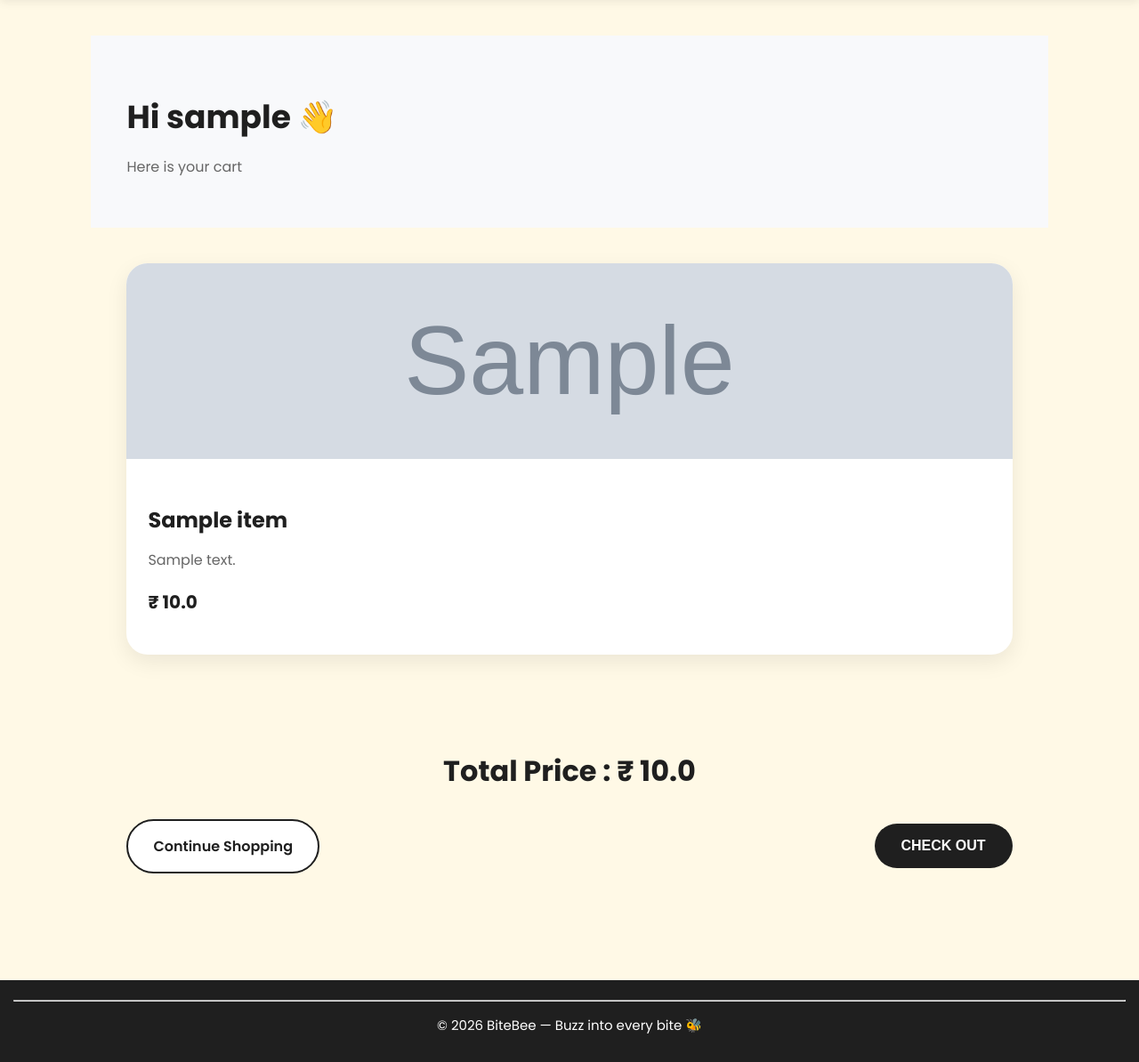
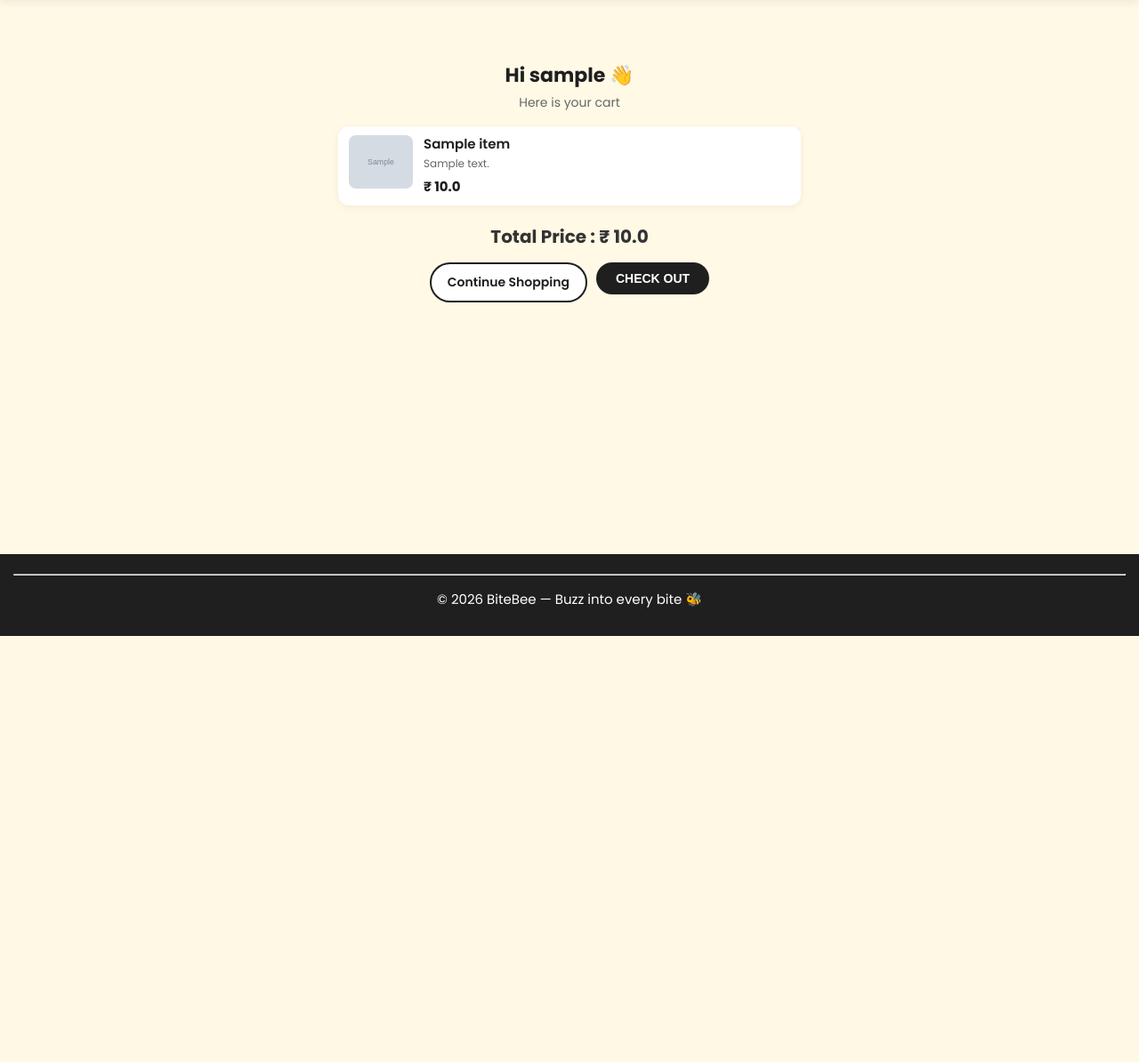
Before and after one commit to Jishanavk/BiteBee, a Django app: a page that uses delivery/templates/delivery/show_cart.html in a window 1280 px wide. Shown: the part 85-1279 px from the top of the page at 89% size. After the commit the page ends 800 px from the top, so only its background shows below. Run offline with Django 5.2, Linux system fonts and the light colour scheme; tables that the repository leaves empty hold one stand-in row (values such as "Sample post"); grey boxes marked "Sample" are stand-in pictures.

Commit message:
first commit

```diff
--- /dev/null
+++ b/delivery/static/cart.css
@@ -0,0 +1,123 @@
+/* Cart page — compact item rows */
+.cart-page {
+    max-width: 520px;
+    margin: 0 auto;
+    padding: 16px 12px 32px;
+}
+
+.cart-page .cart-header {
+    text-align: center;
+    padding: 12px 0 16px;
+    background: transparent;
+}
+
+.cart-page .cart-header h1 {
+    font-size: 22px;
+    margin: 0 0 4px;
+    color: #1f1f1f;
+}
+
+.cart-page .cart-header p {
+    margin: 0;
+    font-size: 14px;
+    color: #666;
+}
+
+.cart-items {
+    list-style: none;
+    margin: 0;
+    padding: 0;
+    display: flex;
+    flex-direction: column;
+    gap: 10px;
+}
+
+.cart-item {
+    display: flex;
+    align-items: flex-start;
+    gap: 12px;
+    background: #fff;
+    border-radius: 12px;
+    padding: 10px 12px;
+    box-shadow: 0 2px 10px rgba(0, 0, 0, 0.06);
+}
+
+.cart-item-img {
+    width: 72px !important;
+    height: 60px !important;
+    min-width: 72px;
+    max-width: 72px;
+    object-fit: cover;
+    border-radius: 8px;
+    display: block;
+}
+
+.cart-item-info {
+    flex: 1;
+    min-width: 0;
+}
+
+.cart-item-info h2 {
+    font-size: 15px;
+    font-weight: 600;
+    margin: 0 0 4px;
+    color: #1f1f1f;
+    line-height: 1.3;
+}
+
+.cart-item-desc {
+    font-size: 12px;
+    color: #666;
+    margin: 0 0 6px;
+    line-height: 1.35;
+    display: -webkit-box;
+    -webkit-line-clamp: 2;
+    -webkit-box-orient: vertical;
+    overflow: hidden;
+}
+
+.cart-item-price {
+    font-size: 15px;
+    font-weight: 700;
+    margin: 0;
+    color: #1f1f1f;
+}
+
+.cart-page .checkout-section {
+    text-align: center;
+    padding-top: 20px;
+}
+
+.cart-page .checkout-section h2 {
+    font-size: 20px;
+    margin: 0 0 14px;
+}
+
+.cart-page .cart-buttons {
+    display: flex;
+    flex-wrap: wrap;
+    justify-content: center;
+    gap: 10px;
+}
+
+.cart-page .continue-btn {
+    text-decoration: none;
+    background: #fff;
+    color: #1f1f1f;
+    padding: 10px 18px;
+    border-radius: 30px;
+    font-size: 14px;
+    font-weight: 600;
+    border: 2px solid #1f1f1f;
+}
+
+.cart-page .checkout-btn {
+    padding: 10px 22px;
+    border: none;
+    background: #1f1f1f;
+    color: #fff;
+    border-radius: 30px;
+    font-size: 14px;
+    font-weight: 600;
+    cursor: pointer;
+}
--- a/delivery/static/customer_menu.css
+++ b/delivery/static/customer_menu.css
@@ -165,97 +165,105 @@
 }
 
 /* SHOW CART */
-/* Header */
+.cart-page{
+    max-width:640px;
+    margin:0 auto;
+    padding:24px 20px 40px;
+}
+
 .cart-header{
-    padding:40px;
-    background:#f8f9fb;
+    padding:16px 0 20px;
+    text-align:center;
+    background:transparent;
 }
 
 .cart-header h1{
-    font-size:36px;
+    font-size:26px;
     color:#1f1f1f;
-    margin-bottom:10px;
+    margin-bottom:6px;
 }
 
 .cart-header p{
     color:#666;
+    font-size:15px;
 }
 
-/* Grid */
 .cart-grid{
-    display:grid;
-    grid-template-columns:repeat(auto-fit,minmax(320px,1fr));
-    gap:30px;
-    padding:40px;
+    display:flex;
+    flex-direction:column;
+    gap:12px;
 }
 
-/* Card */
 .cart-card{
+    display:flex;
+    align-items:center;
+    gap:14px;
     background:white;
-    border-radius:24px;
-    overflow:hidden;
-    box-shadow:0 8px 25px rgba(0,0,0,0.08);
-    transition:0.3s;
+    border-radius:14px;
+    padding:12px 14px;
+    box-shadow:0 4px 14px rgba(0,0,0,0.06);
+    transition:0.2s;
 }
 
 .cart-card:hover{
-    transform:translateY(-5px);
+    transform:translateY(-2px);
 }
 
-/* Image */
 .cart-card img{
-    width:100%;
-    height:220px;
+    width:88px;
+    height:72px;
     object-fit:cover;
+    border-radius:10px;
+    flex-shrink:0;
 }
 
-/* Content */
 .cart-content{
-    padding:24px;
+    padding:0;
+    flex:1;
+    min-width:0;
 }
 
-/* Title */
 .cart-content h2{
-    font-size:24px;
+    font-size:17px;
     color:#1f1f1f;
-    margin-bottom:12px;
+    margin-bottom:4px;
 }
 
-/* Description */
 .cart-description{
     color:#666;
-    line-height:1.5;
-    margin-bottom:18px;
+    font-size:13px;
+    line-height:1.4;
+    margin-bottom:6px;
+    display:-webkit-box;
+    -webkit-line-clamp:2;
+    -webkit-box-orient:vertical;
+    overflow:hidden;
 }
 
-/* Price */
 .cart-price{
-    font-size:20px;
+    font-size:16px;
     font-weight:700;
     color:#1f1f1f;
 }
 
-/* Checkout */
 .checkout-section{
-    padding:40px;
+    padding:24px 0 0;
     text-align:center;
 }
 
-/* Total */
 .checkout-section h2{
-    margin-bottom:25px;
-    font-size:32px;
+    margin-bottom:16px;
+    font-size:22px;
     color:#1f1f1f;
 }
 
-/* Button */
-/* Button container */
 .cart-buttons{
     display:flex;
-    justify-content:space-between;
+    flex-wrap:wrap;
+    justify-content:center;
     align-items:center;
-    gap:20px;
-    margin-top:30px;
+    gap:12px;
+    margin-top:16px;
 }
 
 /* Continue shopping button */
@@ -263,8 +271,9 @@
     text-decoration:none;
     background:white;
     color:#1f1f1f;
-    padding:16px 28px;
+    padding:12px 22px;
     border-radius:40px;
+    font-size:15px;
     font-weight:600;
     border:2px solid #1f1f1f;
     transition:0.3s;
@@ -278,10 +287,11 @@
 
 /* Checkout button */
 .checkout-btn{
-    padding:16px 30px;
+    padding:12px 24px;
     border:none;
     background:#1f1f1f;
     color:white;
+    font-size:15px;
     border-radius:40px;
     font-size:16px;
     font-weight:600;
@@ -383,6 +393,19 @@
 .pay-btn:hover{
     background:#333;
     transform:translateY(-2px);
+}
+
+/* Payment success message (orders page) */
+.payment-success-banner{
+    background:#dcfce7;
+    color:#166534;
+    padding:14px 20px;
+    border-radius:12px;
+    font-size:18px;
+    font-weight:600;
+    text-align:center;
+    margin-bottom:20px;
+    border:1px solid #86efac;
 }
 
 /* orders */
--- a/delivery/templates/delivery/checkout.html
+++ b/delivery/templates/delivery/checkout.html
@@ -53,7 +53,6 @@
     </div>
 </div>
 
-
     <script>
         var options = {
             "key": "{{ razorpay_key_id }}",
@@ -63,8 +62,7 @@
             "description": "Order Payment",
             "order_id": "{{ order_id }}",
             "handler": function (response) {
-                alert("Payment Successful!");
-                window.location.href = "{% url 'orders' username %}"
+                window.location.href = "{% url 'orders' username %}?paid=success";
             },
             "prefill": {
                 "name": "{{ username }}",
--- a/delivery/templates/delivery/orders.html
+++ b/delivery/templates/delivery/orders.html
@@ -14,6 +14,12 @@
         <div class="success-icon">
             ✅
         </div>
+
+        {% if payment_success %}
+        <p class="payment-success-banner">
+            Payment successful!
+        </p>
+        {% endif %}
 
         <h1>
             Thank you for your order, {{ username }}!
--- a/delivery/templates/delivery/show_cart.html
+++ b/delivery/templates/delivery/show_cart.html
@@ -4,69 +4,45 @@
 {% block title %}Show Cart{% endblock %}
 
 {% block extra_head %}
-<link rel="stylesheet" href="{% static 'customer_menu.css' %}">
+<link rel="stylesheet" href="{% static 'cart.css' %}">
 {% endblock %}
 
 {% block content %}
 
-<div class="cart-header">
+<div class="cart-page">
 
-    <h1>
-        Hi {{ username }} 👋
-    </h1>
+    <div class="cart-header">
+        <h1>Hi {{ username }} 👋</h1>
+        <p>Here is your cart</p>
+    </div>
 
-    <p>
-        Here is your cart
-    </p>
+    <ul class="cart-items">
+        {% for item in itemList %}
+        <li class="cart-item">
+            <img class="cart-item-img" src="{{ item.picture }}" alt="{{ item.name }}">
+            <div class="cart-item-info">
+                <h2>{{ item.name }}</h2>
+                <p class="cart-item-desc">{{ item.description }}</p>
+                <p class="cart-item-price">₹ {{ item.price }}</p>
+            </div>
+        </li>
+        {% endfor %}
+    </ul>
+
+    <div class="checkout-section">
+        <h2>Total Price : ₹ {{ total_price }}</h2>
+        <div class="cart-buttons">
+            {% if itemList %}
+            <a href="{% url 'view_menu' itemList.0.restaurant_id username %}" class="continue-btn">
+                Continue Shopping
+            </a>
+            {% endif %}
+            <form action="{% url 'checkout' username %}">
+                <button type="submit" class="checkout-btn">CHECK OUT</button>
+            </form>
+        </div>
+    </div>
 
 </div>
 
-<div class="cart-grid">
-
-    {% for item in itemList %}
-
-    <div class="cart-card">
-
-        <img src="{{ item.picture }}" alt="{{ item.name }}">
-
-        <div class="cart-content">
-
-            <h2>
-                {{ item.name }}
-            </h2>
-
-            <p class="cart-description">
-                {{ item.description }}
-            </p>
-
-            <p class="cart-price">
-                ₹ {{ item.price }}
-            </p>
-
-        </div>
-
-    </div>
-
-    {% endfor %}
-
-</div>
-
-<div class="checkout-section">
-
-    <h2>
-        Total Price : ₹ {{ total_price }}
-    </h2>
-<div class="cart-buttons">
-    <a href="{% url 'view_menu' itemList.0.restaurant_id username %}" class="continue-btn">
-    Continue Shopping
-    </a>
-    <form action="{% url 'checkout' username %}">
-
-        <button type="submit" class="checkout-btn">
-            CHECK OUT
-        </button>
-    </form>
-   </div>
-</div>
-
 {% endblock %}
--- a/delivery/views.py
+++ b/delivery/views.py
@@ -1,11 +1,10 @@
-from django.shortcuts import get_object_or_404, render ,redirect
+import razorpay
+from django.conf import settings
+from django.contrib import messages
 from django.http import HttpResponse
-import razorpay
-from django.contrib import messages
-from django.conf import settings
+from django.shortcuts import get_object_or_404, redirect, render
 
-
-from .models import Customer , Restaurant, Item , Cart
+from .models import Cart, Customer, Item, Restaurant
 
 
 # Create your views here.
@@ -264,4 +263,5 @@ def orders(request, username):
         'customer': customer,
         'cart_items': cart_items,
         'total_price': total_price,
+        'payment_success': request.GET.get('paid') == 'success',
     })
```
Also changed, not shown: BiteBee/settings.py (+15 -54 lines), requirements.txt (+4 -14 lines), 2 other files.
